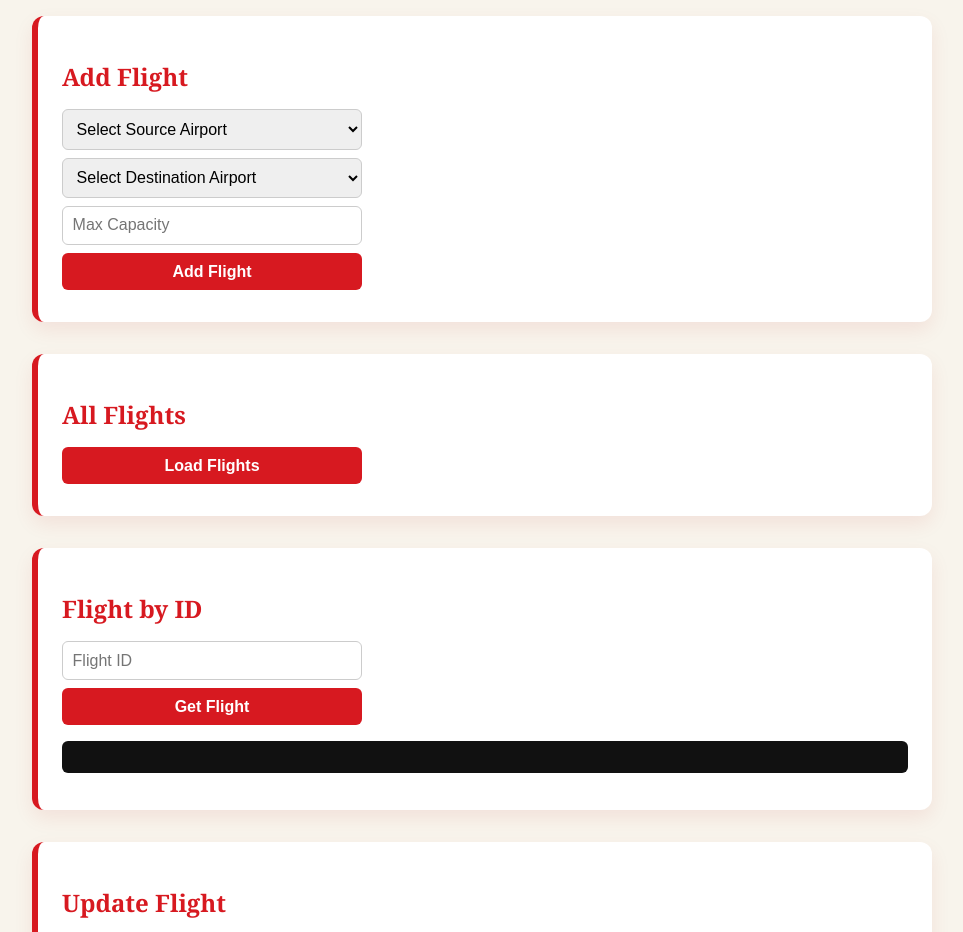
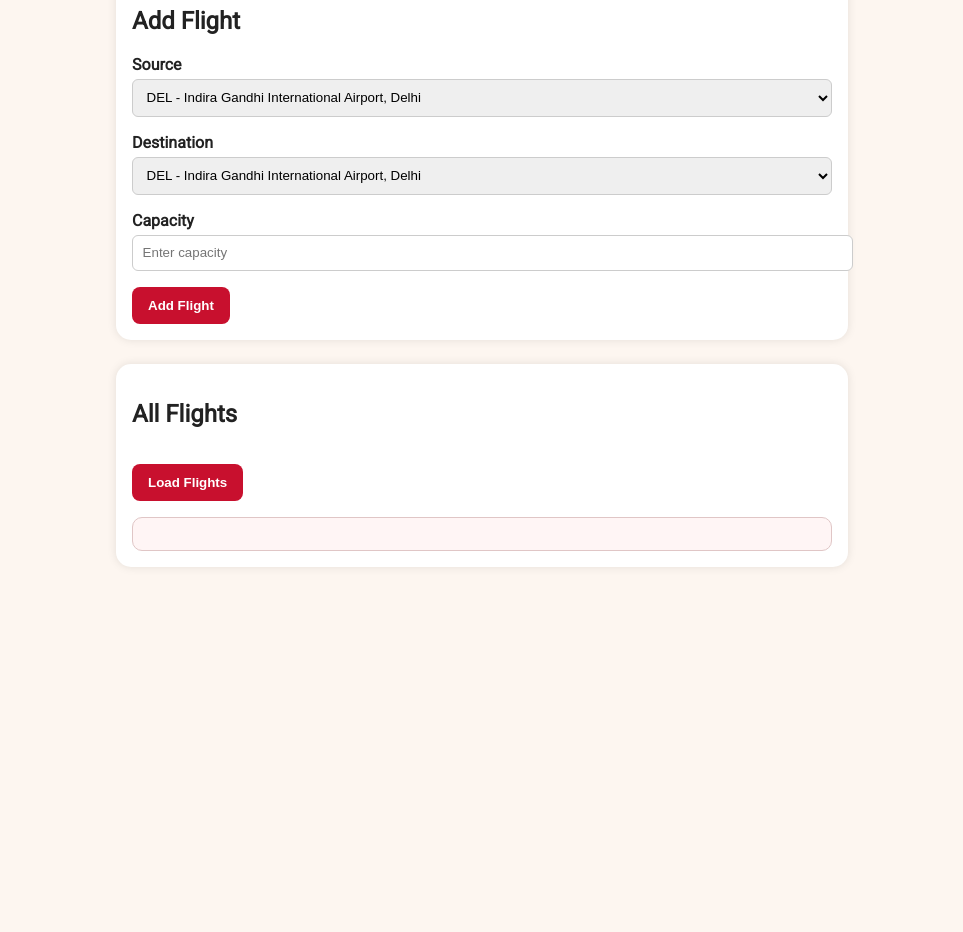
Before and after one commit to trset/Flight-Management, a plain HTML site: page index.html in a window 1280 px wide. Shown: the part 120-1052 px from the top of the page, without its empty margins (158-1121 px from the left). After the commit the page ends 800 px from the top, so only its background shows below. Drawn offline with nearby package versions, Linux system fonts and the light colour scheme.

Commit message:
Connect frontend to backend

```diff
--- a/index.html
+++ b/index.html
@@ -2,163 +2,100 @@
 <html lang="en">
 <head>
   <meta charset="UTF-8" />
-  <meta name="viewport" content="width=device-width, initial-scale=1.0">
+  <meta name="viewport" content="width=device-width, initial-scale=1.0"/>
   <link rel="manifest" href="manifest.json">
   <meta name="theme-color" content="#d71920">
-  <title>Flight Manager ✈️✈️✈️</title>
+  <title>Indian Airlines Manager</title>
+  <link href="https://fonts.googleapis.com/css2?family=Playfair+Display:wght@600&family=Roboto&display=swap" rel="stylesheet">
   <style>
-    :root{
-      --deep-red: #d71920;
-      --gold: #bfa76f;
-      --cream: #f8f4ec;
-      --dark: #1a1a1a;
-    }
-
     body {
-      font-family: Georgia, 'Poppins', serif;
-      background-color: var(--cream);
-      color: var(--dark);
-      padding: 2rem 1rem;
-      max-width: 900px;
-      margin-inline: auto;
+      margin: 0;
+      font-family: 'Roboto', sans-serif;
+      background-color: #fdf6f0;
+      color: #222;
     }
 
     h1 {
       text-align: center;
-      color: var(--deep-red);
-      font-size: 2rem;
-      margin-bottom: 1rem;
+      color: #c8102e;
+      font-family: 'Playfair Display', serif;
+      margin-top: 1.5rem;
     }
 
-    section {
-      background: #fff;
-      border-left: 6px solid var(--deep-red);
-      border-radius: 12px;
-      padding: 1.5rem;
-      margin-top: 2rem;
-      box-shadow: 0 8px 20px rgba(183, 0, 0, 0.08);
+    .container {
+      max-width: 700px;
+      margin: auto;
+      padding: 1rem;
+      background-color: white;
+      border-radius: 15px;
+      box-shadow: 0 0 10px rgba(0,0,0,0.1);
+      margin-top: 1.5rem;
     }
 
-    h2 {
-      color: var(--deep-red);
-      margin-bottom: 1rem;
+    label {
+      display: block;
+      margin-top: 1rem;
+      font-weight: bold;
     }
 
-    input, button, select {
-      display: block;
-      margin: 0.5rem 0;
+    select, input {
+      width: 100%;
       padding: 0.6rem;
-      width: 100%;
-      max-width: 300px;
-      font-size: 1rem;
+      margin-top: 0.3rem;
       border-radius: 6px;
       border: 1px solid #ccc;
-      box-sizing: border-box;
     }
 
     button {
-      background: var(--deep-red);
+      background-color: #c8102e;
       color: white;
+      padding: 0.7rem 1rem;
+      border: none;
+      border-radius: 8px;
+      margin-top: 1rem;
+      cursor: pointer;
       font-weight: bold;
-      border: none;
-      cursor: pointer;
-      transition: background 0.3s ease;
     }
 
     button:hover {
-      background: #a11317;
+      background-color: #a30e26;
     }
 
-    .flight-card {
-      background: #fff7f6;
-      border-left: 5px solid var(--gold);
+    .result {
+      background-color: #fff5f5;
       padding: 1rem;
-      margin: 1rem 0;
-      border-radius: 6px;
-      box-shadow: 0 4px 8px rgba(0,0,0,0.05);
-    }
-
-    .status {
-      font-size: 0.95rem;
-      color: #b30000;
-      margin-top: 0.4rem;
-    }
-
-    pre {
-      background: #111;
-      color: white;
-      padding: 1rem;
-      border-radius: 6px;
       margin-top: 1rem;
-      overflow-x: auto;
-    }
-
-    @media (max-width: 600px) {
-      input, button, select {
-        width: 100%;
-      }
+      border: 1px solid #e0c6c6;
+      border-radius: 10px;
     }
   </style>
 </head>
 <body>
-  <h1>✈️ Indian Airlines Manager </h1>
 
-  <section>
+  <h1>✈️ Indian Airlines Manager</h1>
+
+  <div class="container">
     <h2>Add Flight</h2>
-    <select id="src">
-      <option value="">Select Source Airport</option>
-    </select>
-    <select id="dst">
-      <option value="">Select Destination Airport</option>
-    </select>
-    <input id="max_limit" type="number" placeholder="Max Capacity">
-    <button onclick="createFlight()">Add Flight</button>
-    <div id="statusAdd" class="status"></div>
-  </section>
+    <label for="source">Source</label>
+    <select id="source"></select>
 
-  <section>
+    <label for="destination">Destination</label>
+    <select id="destination"></select>
+
+    <label for="capacity">Capacity</label>
+    <input type="number" id="capacity" placeholder="Enter capacity" />
+
+    <button onclick="addFlight()">Add Flight</button>
+  </div>
+
+  <div class="container">
     <h2>All Flights</h2>
-    <button onclick="fetchAllFlights()">Load Flights</button>
-    <div id="flights"></div>
-  </section>
-
-  <section>
-    <h2>Flight by ID</h2>
-    <input id="getId" placeholder="Flight ID">
-    <button onclick="fetchFlightById()">Get Flight</button>
-    <pre id="flightById"></pre>
-  </section>
-
-  <section>
-    <h2>Update Flight</h2>
-    <input id="updateId" placeholder="Flight ID">
-    <select id="newSrc">
-      <option value="">New Source</option>
-    </select>
-    <select id="newDst">
-      <option value="">New Destination</option>
-    </select>
-    <button onclick="updateFlightById()">Update Flight</button>
-    <div id="statusUpdate" class="status"></div>
-  </section>
-
-  <section>
-    <h2>Add Passengers</h2>
-    <input id="passengerId" placeholder="Flight ID">
-    <input id="numPassengers" type="number" placeholder="Number of Passengers">
-    <button onclick="addPassengersToFlight()">Add Passengers</button>
-    <div id="statusPassengers" class="status"></div>
-  </section>
-
-  <section>
-    <h2>Delete Flight</h2>
-    <input id="deleteId" placeholder="Flight ID">
-    <button onclick="deleteFlightById()">Delete Flight</button>
-    <div id="statusDelete" class="status"></div>
-  </section>
+    <button onclick="loadFlights()">Load Flights</button>
+    <div class="result" id="flightList"></div>
+  </div>
 
   <script>
-    const base = "http://localhost:8080";
+    const backendBase = "https://flight-management-1.onrender.com";
 
     const airports = {
       "DEL": "Indira Gandhi International Airport, Delhi",
@@ -183,134 +120,61 @@
       "NAG": "Dr. Babasaheb Ambedkar International Airport, Nagpur"
     };
 
-    function populateDropdown(id) {
-      const select = document.getElementById(id);
+    const sourceSelect = document.getElementById('source');
+    const destSelect = document.getElementById('destination');
+
+    function populateDropdowns() {
       for (const code in airports) {
-        const opt = document.createElement("option");
-        opt.value = code;
-        opt.textContent = `${code} - ${airports[code]}`;
-        select.appendChild(opt);
+        const option1 = document.createElement('option');
+        const option2 = document.createElement('option');
+        option1.value = option2.value = code;
+        option1.textContent = `${code} - ${airports[code]}`;
+        option2.textContent = `${code} - ${airports[code]}`;
+        sourceSelect.appendChild(option1);
+        destSelect.appendChild(option2);
       }
     }
 
-    window.onload = () => {
-      populateDropdown("src");
-      populateDropdown("dst");
-      populateDropdown("newSrc");
-      populateDropdown("newDst");
-    };
+    async function addFlight() {
+      const source = sourceSelect.value;
+      const destination = destSelect.value;
+      const capacity = document.getElementById('capacity').value;
 
-    function showStatus(id, msg) {
-      const el = document.getElementById(id);
-      el.textContent = msg;
-      setTimeout(() => el.textContent = "", 3000);
+      const res = await fetch(`${backendBase}/flights`, {
+        method: "POST",
+        headers: { "Content-Type": "application/json" },
+        body: JSON.stringify({ source, destination, capacity: parseInt(capacity) })
+      });
+
+      const data = await res.text();
+      alert(data);
     }
 
-    async function createFlight() {
-      const src = document.getElementById("src").value;
-      const dst = document.getElementById("dst").value;
-      const max_limit = parseInt(document.getElementById("max_limit").value);
+    async function loadFlights() {
+      const res = await fetch(`${backendBase}/flights`);
+      const flights = await res.json();
 
-      if (!src || !dst || isNaN(max_limit) || max_limit <= 0) {
-        return showStatus("statusAdd", "❌ Enter valid details.");
+      const list = document.getElementById("flightList");
+      list.innerHTML = "";
+
+      if (flights.length === 0) {
+        list.innerHTML = "<p>No flights found.</p>";
+        return;
       }
 
-      const res = await fetch(base + "/", {
-        method: "POST",
-        headers: { "Content-Type": "application/json" },
-        body: JSON.stringify({ src, dst, max_limit })
-      });
-
-      const data = await res.json();
-      showStatus("statusAdd", data.message || data.error);
-    }
-
-    async function fetchAllFlights() {
-      const res = await fetch(base + "/");
-      const data = await res.json();
-      const container = document.getElementById("flights");
-      container.innerHTML = "";
-
-      if (!data.flights?.length) {
-        return container.innerHTML = "<p>No flights available.</p>";
-      }
-
-      data.flights.forEach(f => {
-        const card = document.createElement("div");
-        card.className = "flight-card";
-        card.innerHTML = `<strong>ID:</strong> ${f.id}<br>
-        <strong>Route:</strong> ${f.src} → ${f.dst}<br>
-        <strong>Passengers:</strong> ${f.passengers} / ${f.max_limit}<br>
-        <strong>Status:</strong> ${f.status}`;
-        container.appendChild(card);
+      flights.forEach(f => {
+        const div = document.createElement("div");
+        div.innerHTML = `
+          <strong>${f.source} ➜ ${f.destination}</strong><br>
+          ✈️ Capacity: ${f.capacity} | ID: ${f.id}
+          <hr />
+        `;
+        list.appendChild(div);
       });
     }
 
-    async function fetchFlightById() {
-      const id = document.getElementById("getId").value.trim();
-      const box = document.getElementById("flightById");
-      box.textContent = "";
+    window.onload = populateDropdowns;
+  </script>
 
-      if (!id) return box.textContent = "❌ Enter Flight ID.";
-
-      const res = await fetch(base + "/" + id);
-      const data = await res.json();
-
-      if (data.flight) {
-        const f = data.flight;
-        box.textContent = `✈️ ${f.src} → ${f.dst}
-Passengers: ${f.passengers} / ${f.max_limit}
-Status: ${f.status}
-ID: ${f.id}`;
-      } else {
-        box.textContent = data.error || "Flight not found.";
-      }
-    }
-
-    async function updateFlightById() {
-      const id = document.getElementById("updateId").value.trim();
-      const src = document.getElementById("newSrc").value;
-      const dst = document.getElementById("newDst").value;
-
-      if (!id || (!src && !dst)) {
-        return showStatus("statusUpdate", "❌ Provide ID and at least one new value.");
-      }
-
-      const res = await fetch(base + "/" + id, {
-        method: "PUT",
-        headers: { "Content-Type": "application/json" },
-        body: JSON.stringify({ src, dst })
-      });
-
-      const data = await res.json();
-      showStatus("statusUpdate", data.message || data.error);
-    }
-
-    async function addPassengersToFlight() {
-      const id = document.getElementById("passengerId").value.trim();
-      const passengers = parseInt(document.getElementById("numPassengers").value);
-
-      if (!id || isNaN(passengers) || passengers <= 0) {
-        return showStatus("statusPassengers", "❌ Enter valid values.");
-      }
-
-      const res = await fetch(base + "/" + id + "/passengers", {
-        method: "PUT",
-        headers: { "Content-Type": "application/json" },
-        body: JSON.stringify({ passengers })
-      });
-
-      const data = await res.json();
-      showStatus("statusPassengers", data.message || data.error);
-    }
-
-    async function deleteFlightById() {
-      const id = document.getElementById("deleteId").value.trim();
-      if (!id) return showStatus("statusDelete", "❌ Enter Flight ID.");
-      const res = await fetch(base + "/" + id, { method: "DELETE" });
-      const data = await res.json();
-      showStatus("statusDelete", data.message || data.error);
-    }
-  </script>
 </body>
 </html>
```
